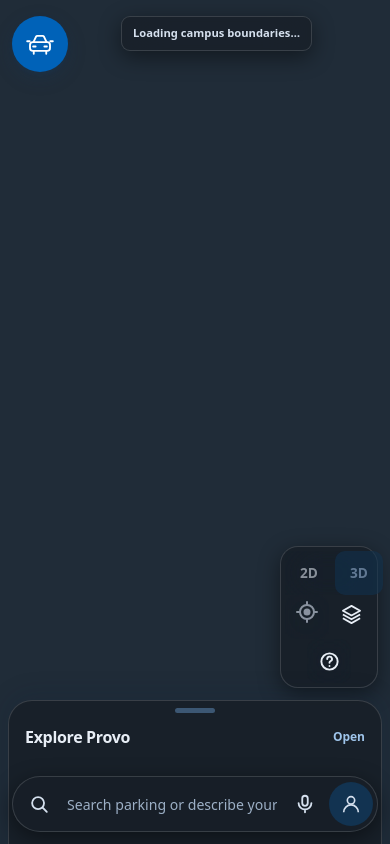
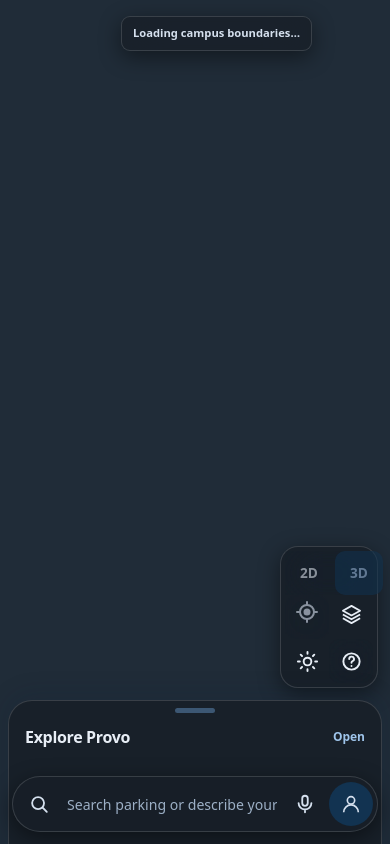
Before and after one commit to ParkerMorris11/ProvoParking, a web app: file index.html in a window 390 px wide. Run offline with its HTML, style and script files only (its server is not run), Linux system fonts and the light colour scheme; some libraries are stand-ins or nearby versions.

Commit message:
Put the dark mode button in the map rail; hide 3D built-in controls and the car button
- New sun/moon button in the map control rail (same size as the others), using js/theme.js so the choice still saves.
- Hide Google's own 3D compass/zoom buttons, which sat behind the rail.
- Remove the floating blue car button; My Car stays reachable from the sidebar tab and Park here.

Co-Authored-By: Claude Opus 5.5 <noreply@anthropic.com>
Claude-Session: https://claude.ai/code/session_01FEpZmAYRNiZYDaDvB6tWU6

```diff
--- a/css/fullscreen-map.css
+++ b/css/fullscreen-map.css
@@ -175,6 +175,9 @@ html:has(.has-fs-home) { scrollbar-gutter: auto; scroll-padding: 0; }
 .fs-shell .map-controls .location-button.map-fab[aria-pressed="true"] { background: var(--brand-fill); }
 .fs-shell .map-controls .map-mode { display: flex; flex-direction: column; padding: 0; border: 0; border-radius: 0; box-shadow: none; background: transparent; }
 .fs-shell .map-mode button { width: 44px; min-height: 44px; border-radius: 10px; }
+/* Dark mode button in the rail: the sun/moon icon shows the state, so no "pressed" fill. */
+.fs-shell .map-controls > .theme-toggle, .fs-shell .map-controls > .theme-toggle[aria-pressed="true"] { display: inline-flex; align-items: center; justify-content: center; background: transparent; color: var(--text); }
+.fs-shell .map-controls > .theme-toggle:hover { background: var(--hover); }
 .fs-shell :is(button, a, select, input):focus-visible { outline: 3px solid var(--focus); outline-offset: -2px; }
 .fs-shell .map-card { top: 80px; left: 12px; right: 80px; max-width: 340px; max-height: calc(100% - 250px); }
 .fs-shell .map-status { left: auto; right: 78px; bottom: auto; top: 16px; max-width: min(300px, calc(100% - 100px)); font-size: .7rem; }
@@ -205,7 +208,8 @@ html:has(.has-fs-home) { scrollbar-gutter: auto; scroll-padding: 0; }
   .fs-shell .map-controls #locate-me { grid-column: 1; grid-row: 2; }
   .fs-shell .map-controls #map-style { grid-column: 2; grid-row: 2; }
   .fs-shell .map-controls #map-zoom-in, .fs-shell .map-controls #map-zoom-out { display: none; }
-  .fs-shell .map-controls .map-help { grid-column: 1 / -1; justify-self: center; }
+  .fs-shell .map-controls #map-theme { grid-column: 1; grid-row: 3; }
+  .fs-shell .map-controls .map-help { grid-column: 2; grid-row: 3; }
   .fs-shell .map-card { max-height: calc(100% - 400px); }
   .fs-shell.sidebar-open .map-controls { z-index: 1002; bottom: auto; top: max(16px, env(safe-area-inset-top, 0px)); right: 16px; display: flex; flex-direction: row; width: auto; }
   .fs-shell.sidebar-open .map-controls > :not(.map-mode):not(#locate-me) { display: none; }
--- a/index.html
+++ b/index.html
@@ -410,7 +410,7 @@
 
     <div id="car-sheet" class="car-sheet" hidden>
       <div class="car-sheet-backdrop" id="car-backdrop"></div>
-      <!-- Parking timer sheet: opened by the floating car button (#car-fab) -->
+      <!-- Parking timer sheet: opened from the My Car tab or Park here (#car) -->
       <section id="view-car" class="car-sheet-panel" role="dialog" aria-modal="true" aria-labelledby="h-car">
         <button type="button" class="car-sheet-close" id="car-close" aria-label="Close parking timer"><span aria-hidden="true">×</span></button>
         <h2 id="h-car" tabindex="-1">Parking timer</h2>
@@ -460,19 +460,6 @@
       </section>
     </div>
 
-    <!-- Floating car button; becomes an h:mm timer pill while a parking timer is running -->
-    <button type="button" id="car-fab" class="car-fab" aria-haspopup="dialog" aria-label="Parking timer: start a timer">
-      <svg class="car-fab-icon" viewBox="0 0 48 48" aria-hidden="true" focusable="false">
-        <g fill="none" stroke="currentColor" stroke-width="3" stroke-linecap="round" stroke-linejoin="round">
-          <path d="M13.5 21 17.5 12.5C18 11.6 18.8 11 19.8 11H28.2C29.2 11 30 11.6 30.5 12.5L34.5 21"/>
-          <rect x="8" y="21" width="32" height="14" rx="4.5"/>
-          <path d="M3.5 19.5h4M40.5 19.5h4"/>
-          <path d="M13 28h4M31 28h4"/>
-          <path d="M14 35v4.5M34 35v4.5"/>
-        </g>
-      </svg>
-      <span class="car-fab-time" id="car-fab-time" hidden></span>
-    </button>
   </main>
 
   <footer class="site-footer" id="app-footer" hidden>
--- a/js/components/car-fab.js
+++ b/js/components/car-fab.js
@@ -51,8 +51,12 @@ export function renderCarFab() {
     : `Parking timer: ${fmtDuration(minutes)} left. Open details.`);
 }
 
+// The button was taken off the map (2026-11-16); My Car is reached from the sidebar tab and Park here.
+// Kept safe to call so it comes back by adding the #car-fab markup again.
 export function initCarFab({ go }) {
-  $("car-fab").addEventListener("click", () => go("#car"));
+  const fab = $("car-fab");
+  if (!fab) return;
+  fab.addEventListener("click", () => go("#car"));
   renderCarFab();
   // One light tick for the whole app; it only touches the page when the h:mm text changes.
   setInterval(renderCarFab, 1000);
--- a/js/pages/fullscreen-map.js
+++ b/js/pages/fullscreen-map.js
@@ -256,7 +256,12 @@ function build() {
     controls.append(zoom);
   }
   if (modeSwitch) controls.append(modeSwitch);
-  controls.append(help);
+  // Dark mode lives in the rail too. js/theme.js handles the click (delegated on .theme-toggle) and saves the choice.
+  const darkNow = document.documentElement.getAttribute("data-theme-active") === "dark";
+  const theme = el("button", { type: "button", class: "theme-toggle", id: "map-theme", "aria-label": "Dark mode", "aria-pressed": darkNow ? "true" : "false", title: darkNow ? "Switch to light mode" : "Switch to dark mode" },
+    '<svg class="icon-moon" viewBox="0 0 24 24" aria-hidden="true" focusable="false"><path d="M20 14.5A8 8 0 0 1 9.5 4a8 8 0 1 0 10.5 10.5Z" fill="none" stroke="currentColor" stroke-width="2" stroke-linejoin="round"/></svg>' +
+    '<svg class="icon-sun" viewBox="0 0 24 24" aria-hidden="true" focusable="false"><circle cx="12" cy="12" r="4" fill="none" stroke="currentColor" stroke-width="2"/><path d="M12 2v2M12 20v2M4.9 4.9l1.4 1.4M17.7 17.7l1.4 1.4M2 12h2M20 12h2M4.9 19.1l1.4-1.4M17.7 6.3l1.4-1.4" stroke="currentColor" stroke-width="2" stroke-linecap="round"/></svg>');
+  controls.append(theme, help);
   stage.append(top, controls);
   mapWrap.append(stage);
 
--- a/js/pages/map-3d.js
+++ b/js/pages/map-3d.js
@@ -23,6 +23,8 @@ export function createMap3D({ lib, container, center = CAMPUS_CENTER, dark = fal
   const map = new lib.Map3DElement({
     center: { ...center, altitude: ALTITUDE }, ...DEFAULT_CAMERA,
     mode: lib.MapMode?.HYBRID ?? "HYBRID", colorScheme: scheme(),
+    // Google's own compass/zoom buttons sat behind our map control rail; the rail already has zoom.
+    defaultUIHidden: true,
   });
   map.setAttribute?.("aria-label", "3D map of BYU and Provo parking");
   map.addEventListener("gmp-error", onError);
```
